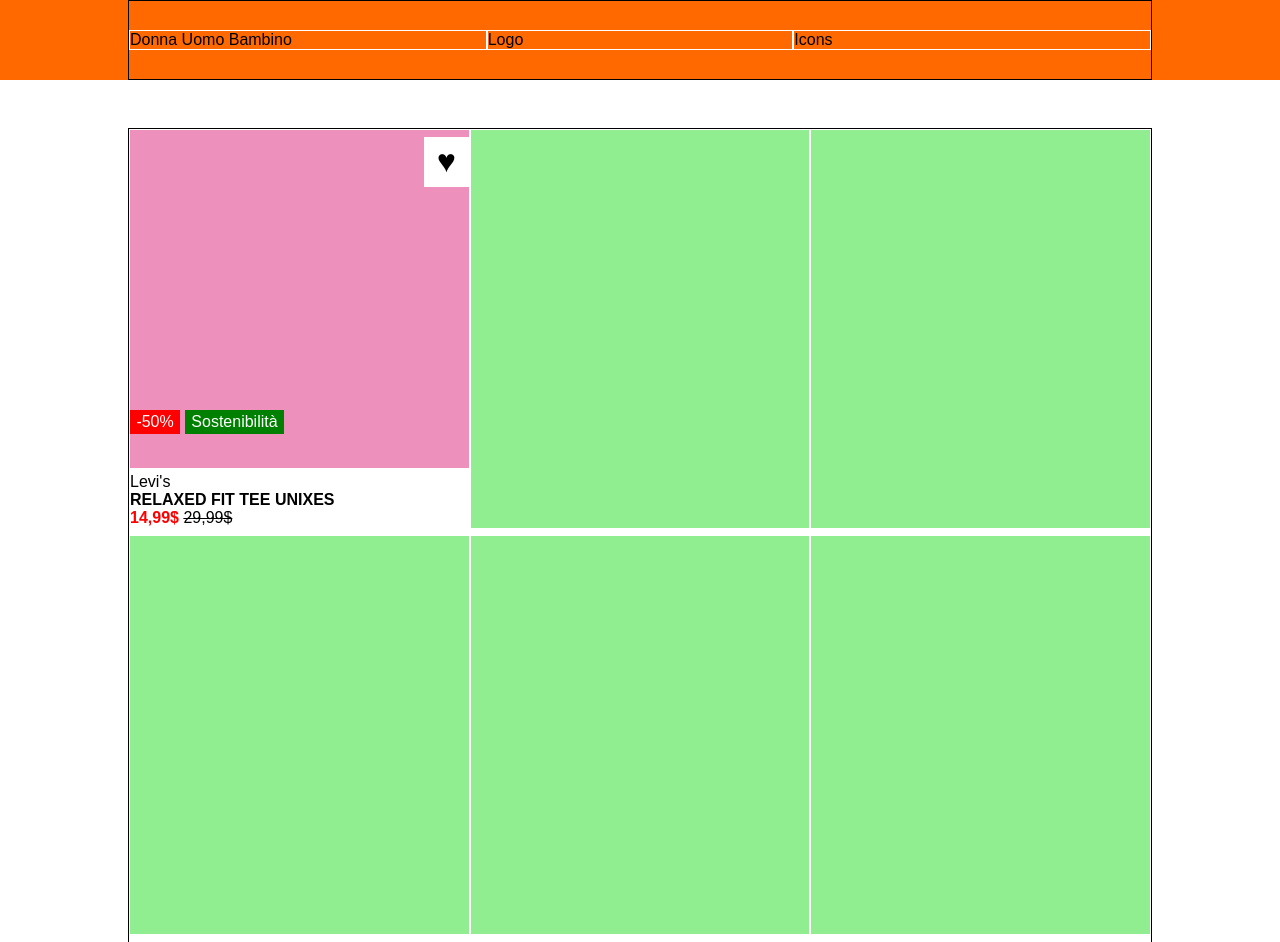
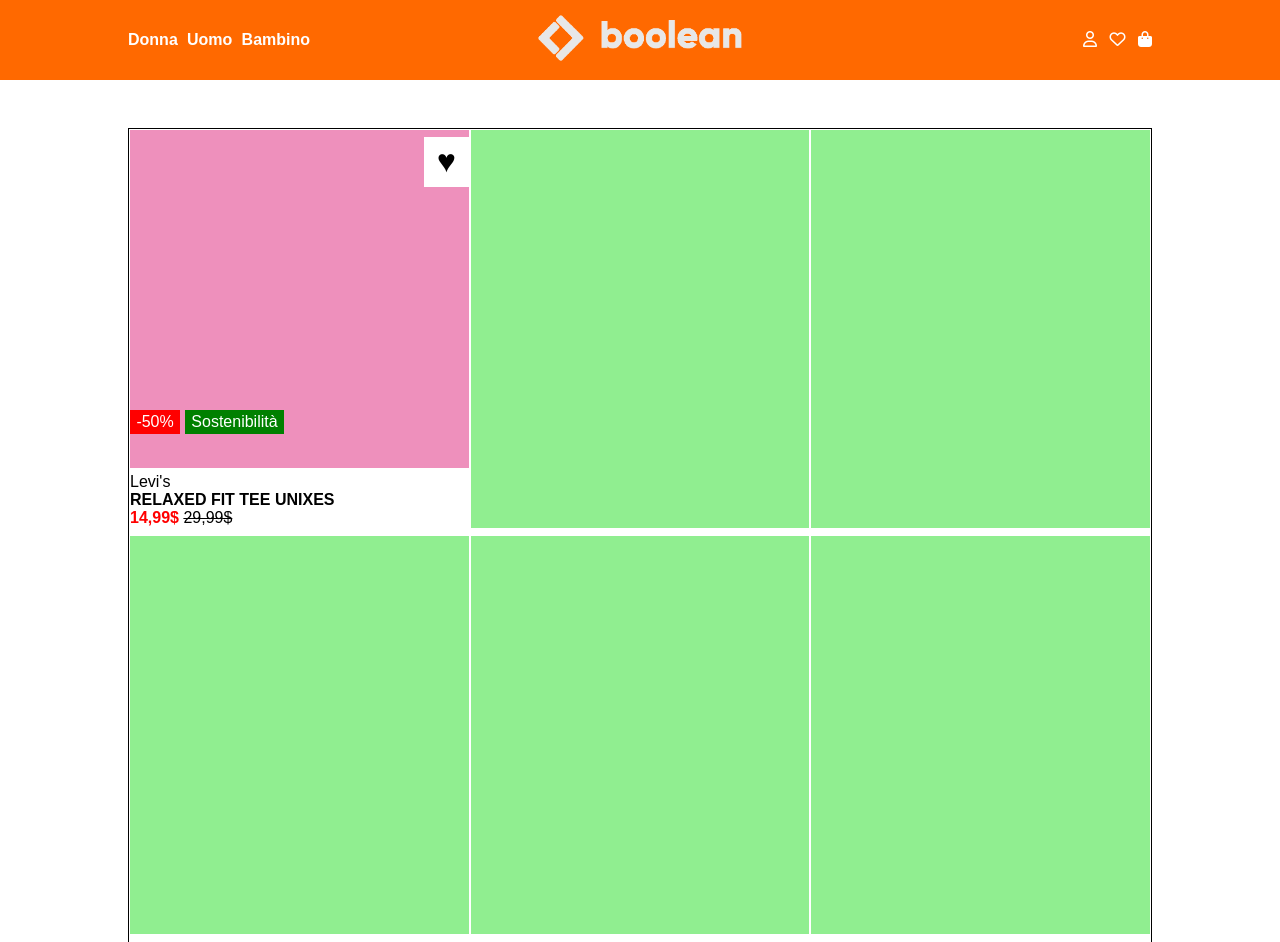
Before and after one commit to sder12/html-css-boolando, a plain HTML site: page index.html in a window 1280 px wide. Shown: the top 942 px of the page. Drawn offline with Linux system fonts and the light colour scheme.

Commit message:
Style head and foot

```diff
--- a/css/style.css
+++ b/css/style.css
@@ -9,8 +9,6 @@
 .container {
   margin: 0 auto;
   width: 80%;
-  /* DEBUG */
-  border: 1px solid black;
   height: 100%;
 }
 
@@ -27,6 +25,9 @@ img {
   margin-top: 3em;
 }
 
+a{
+  text-decoration: none;
+ }
 
 /* Flex */
 
@@ -58,20 +59,36 @@ img {
 header {
   height: 80px;
   background-color: #ff6900;
+  color: white;
 }
 
 .header-nav,
 .header-icons {
   width: 35%;
-  /* DEBUG */
-  border: 1px solid white;
 }
 
 .header-logo {
-  width: 30%;
-  /* DEBUG */
-  border: 1px solid white;
+  width: 20%;
 }
+ .header-icons{
+  text-align: right;
+ }
+
+ .header-icons > i{
+  margin-left: .5em;
+ }
+
+ /* nav */
+ .header-nav ul li{
+  display: inline-block;
+ }
+ .header-nav ul li a{
+  color: white;
+  font-weight: bold;
+  padding-right: .3em;
+ }
+
+
 
 /* MAIN */
 
@@ -180,3 +197,7 @@ footer{
 .wborder{
   border: 1px solid rgb(255, 255, 255);
 }
+
+.border{
+  border: 1px solid rgb(0, 0, 0);
+}
--- a/index.html
+++ b/index.html
@@ -22,13 +22,25 @@
   <header>
     <div class="container flex space-between align-item-cent">
       <!-- Nav -->
-      <div class="header-nav"> Donna Uomo Bambino </div>
+      <div class="header-nav">
+        <ul>
+          <li><a href="">Donna </a></li>
+          <li><a href="">Uomo</a></li>
+          <li><a href="">Bambino </a></li>
+        </ul>
+      </div>
       <!-- End Nav -->
       <!-- Logo -->
-      <div class="header-logo">Logo</div>
+      <div class="header-logo">
+        <img src="img/boolean-logo.png" alt="Logo Boolean">
+      </div>
       <!-- End Logo -->
       <!-- Icons -->
-      <div class="header-icons">Icons</div>
+      <div class="header-icons">
+        <i class="fa-regular fa-user"></i>
+        <i class="fa-regular fa-heart"></i>
+        <i class="fa-solid fa-bag-shopping"></i>
+      </div>
       <!-- End Icons -->
     </div>
   </header>
@@ -36,7 +48,7 @@
 
   <!-- Main -->
   <main>
-    <div class="container flex wrap mt">
+    <div class="container flex wrap mt border">
       <div class="cards">
         <div class="main-img">
           <div class="card-img">
```
Also changed, not shown: img/boolean-logo.png (added).
